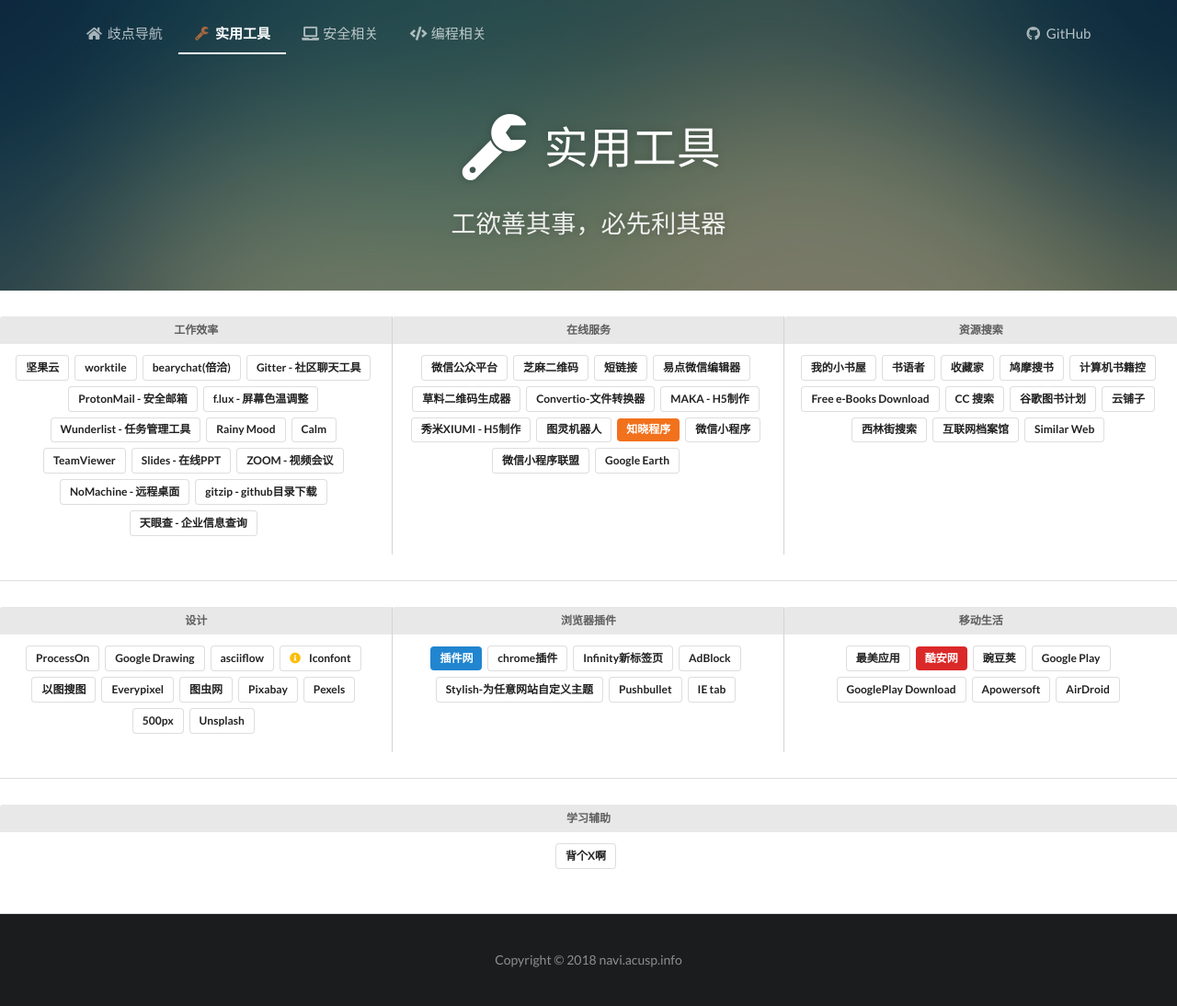
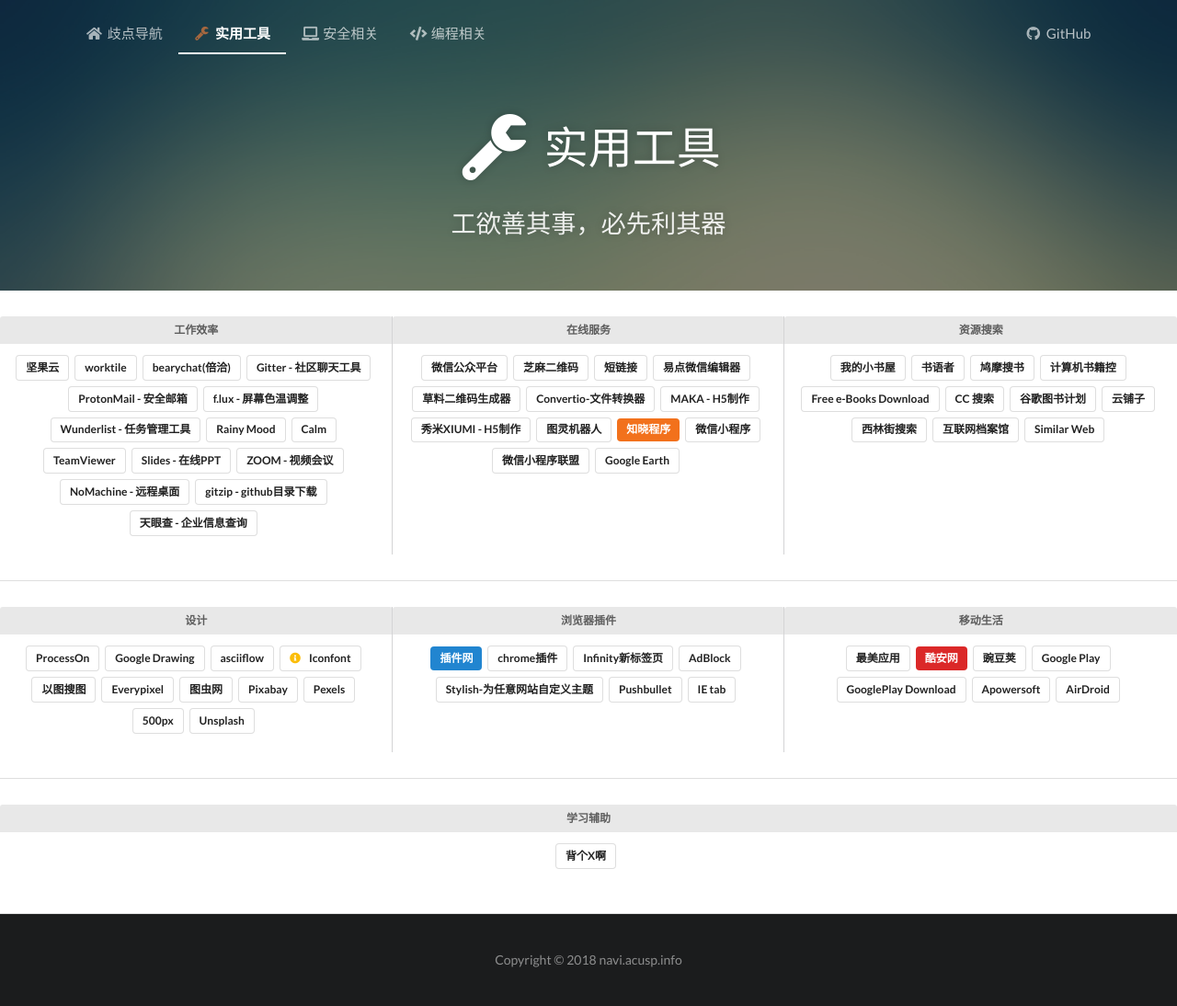
Before and after one commit to acusp/AC-Navi, a Jekyll site: the page built from tool/index.html, in a window 1280 px wide. Shown: the whole page at 92% size. Built offline with Jekyll 4.4.1, drawn with Linux system fonts in a browser that asks for light colours; comment, search, counter and statistics services are not loaded.

Commit message:
Update some links

```diff
--- a/_data/tool_links.yml
+++ b/_data/tool_links.yml
@@ -126,10 +126,6 @@
     - name: 书语者
       style: basic
       url: https://www.shuyuzhe.com/
-
-    - name: 收藏家
-      style: basic
-      url: http://www.00com.org/
 
     - name: 鸠摩搜书
       style: basic
```
